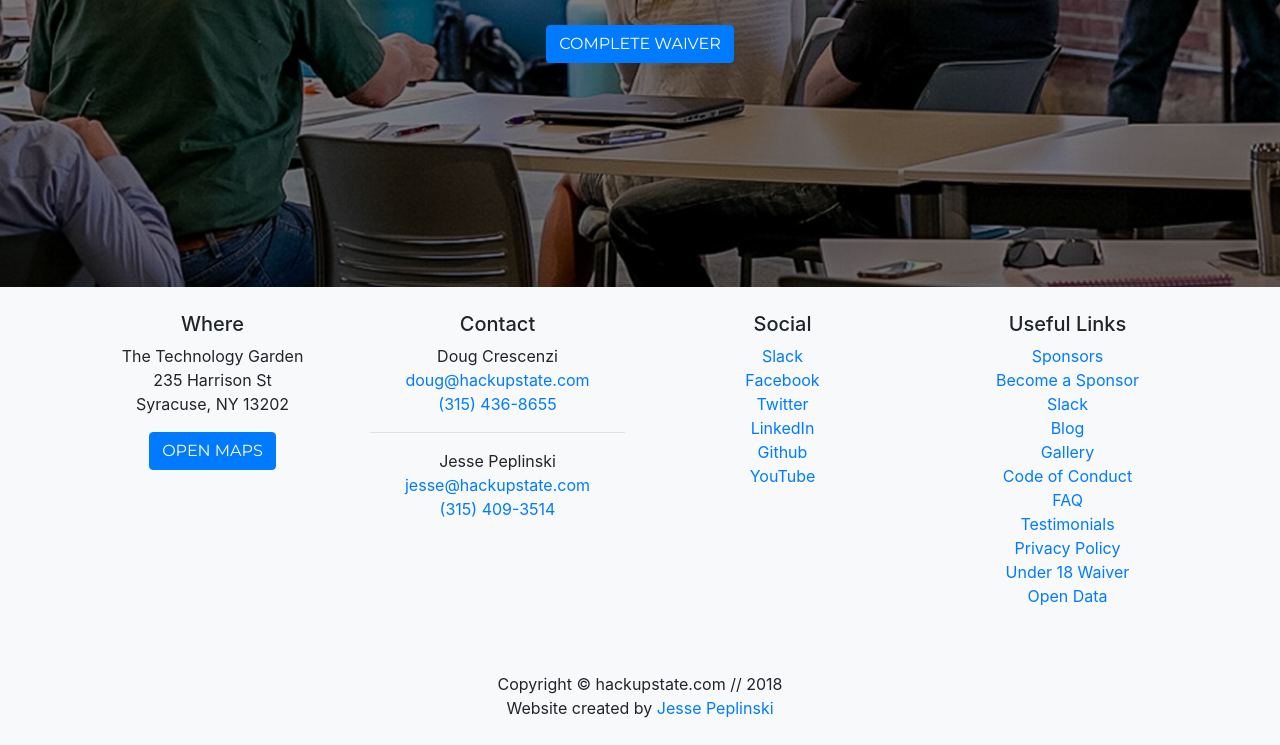
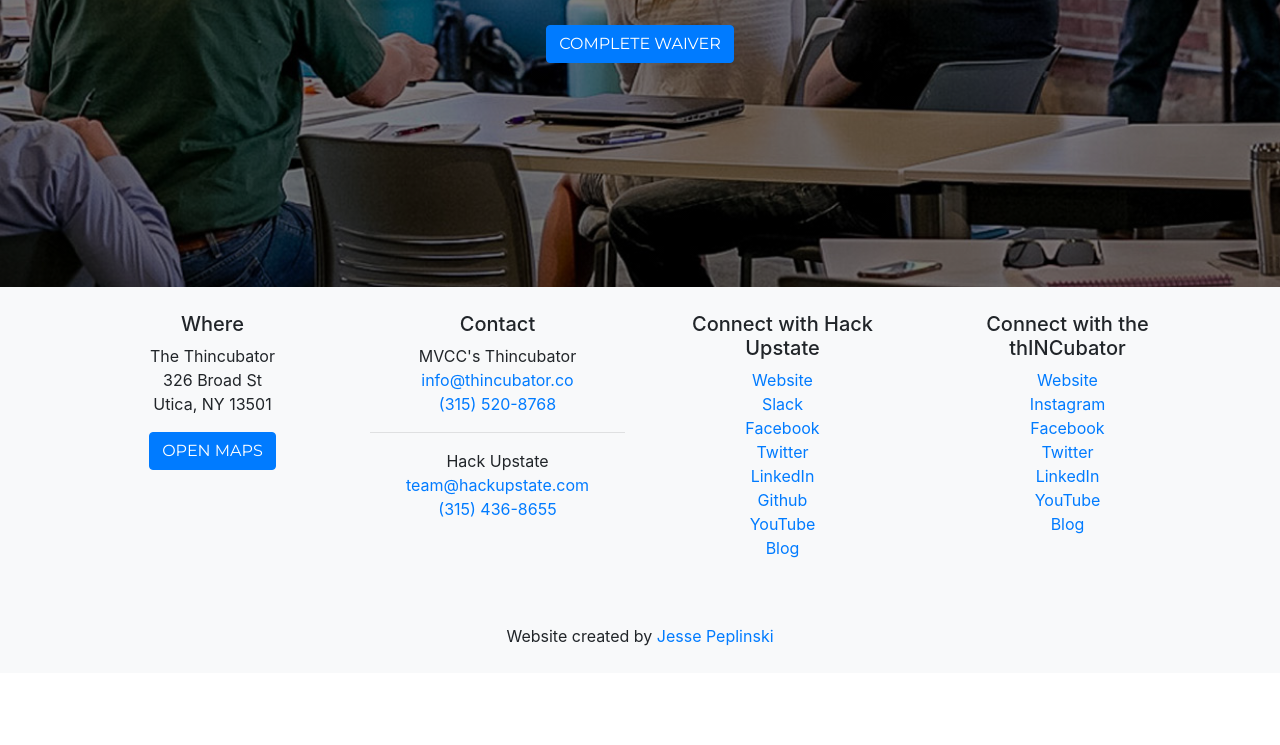
Before and after one commit to hackupstate/hack-mohawk-valley, a website with bundled scripts: page waiver.html in a window 1280 px wide. Shown: the part 544-1289 px from the top of the page. After the commit the page ends 1217 px from the top, so only its background shows below. Built offline with nearby package versions, Linux system fonts and the light colour scheme; a web font is replaced by a local one.

Commit message:
Update footers

```diff
--- a/waiver.html
+++ b/waiver.html
@@ -104,12 +104,12 @@
           <h5>Where</h5>
 
           <ul class="no-bullet">
-            <li>The Technology Garden
-              <li>235 Harrison St</li>
-              <li>Syracuse, NY 13202</li>
+            <li>The Thincubator
+              <li>326 Broad St</li>
+              <li>Utica, NY 13501</li>
           </ul>
 
-          <a class="btn btn-primary text-uppercase" href="https://www.google.com/maps/dir/''/the+technology+garden/data=!4m5!4m4!1m0!1m2!1m1!1s0x89d9f3be64671fcb:0xd90a35d916f066ff?sa=X&ved=0ahUKEwjp9r3xg_bYAhVL0YMKHXN0B10Q9RcIlwEwEA"
+          <a class="btn btn-primary text-uppercase" href="https://www.google.com/maps?ll=43.102643,-75.223997&z=16&t=m&hl=en-US&gl=US&mapclient=embed&q=326+Broad+St+Utica,+NY+13501"
             target="_blank">Open Maps</a>
 
         </div>
@@ -117,29 +117,32 @@
           <h5>Contact</h5>
           <ul class="no-bullet">
 
-            <li>Doug Crescenzi</li>
+            <li>MVCC's Thincubator</li>
             <li>
-              <a href="mailto:doug@hackupstate.com">doug@hackupstate.com</a>
+              <a href="mailto:info@thincubator.co">info@thincubator.co</a>
+            </li>
+            <li>
+              <a href="tel:315-520-8768">(315) 520-8768</a>
+            </li>
+
+            <hr>
+
+            <li>Hack Upstate</li>
+            <li>
+              <a href="mailto:team@hackupstate.com">team@hackupstate.com</a>
             </li>
             <li>
               <a href="tel:315-436-8655">(315) 436-8655</a>
             </li>
 
-            <hr>
-
-            <li>Jesse Peplinski</li>
-            <li>
-              <a href="mailto:jesse@hackupstate.com">jesse@hackupstate.com</a>
-            </li>
-            <li>
-              <a href="tel:315-409-3514">(315) 409-3514</a>
-            </li>
-
           </ul>
         </div>
         <div class="col-md-3 mb-5">
-          <h5>Social</h5>
+          <h5>Connect with Hack Upstate</h5>
           <ul class="no-bullet">
+            <li>
+              <a href="http://hackupstate.com/" target="_blank">Website</a>
+            </li>
             <li>
               <a href="http://huslack.herokuapp.com/" target="_blank">Slack</a>
             </li>
@@ -158,49 +161,40 @@
             <li>
               <a href="https://www.youtube.com/user/hackupstate" target="_blank">YouTube</a>
             </li>
-          </ul>
-        </div>
-        <div class="col-md-3 mb-5">
-          <h5>Useful Links</h5>
-          <ul class="no-bullet">
-            <li>
-              <a href="sponsors.html">Sponsors</a>
-            </li>
-            <li>
-              <a href="become-a-sponsor.html">Become a Sponsor</a>
-            </li>
-            <li>
-              <a href="http://huslack.herokuapp.com/" target="_blank">Slack</a>
-            </li>
             <li>
               <a href="https://medium.com/@hackupstate" target="_blank">Blog</a>
             </li>
+          </ul>
+        </div>
+
+        <div class="col-md-3 mb-5">
+          <h5>Connect with the thINCubator</h5>
+          <ul class="no-bullet">
             <li>
-              <a href="https://www.facebook.com/hackupstate.org/photos/?tab=albums" target="_blank">Gallery</a>
+              <a href=" http://thincubator.co/" target="_blank">Website</a>
             </li>
             <li>
-              <a href="conduct.html">Code of Conduct</a>
+              <a href="https://www.instagram.com/thincubator/?hl=en" target="_blank">Instagram</a>
             </li>
             <li>
-              <a href="faq.html">FAQ</a>
+              <a href="https://www.facebook.com/pages/Thincubator/1582036492056457?fref=ts" target="_blank">Facebook</a>
             </li>
             <li>
-              <a href="testimonials.html">Testimonials</a>
+              <a href="https://twitter.com/thethincubator" target="_blank">Twitter</a>
             </li>
             <li>
-              <a href="privacy.html">Privacy Policy</a>
+              <a href="https://www.linkedin.com/company/the-thincubator" target="_blank">LinkedIn</a>
             </li>
             <li>
-              <a href="waiver.html">Under 18 Waiver</a>
+              <a href="https://www.youtube.com/channel/UC2JEMcjVAnTxO3iQS_cwZPg" target="_blank">YouTube</a>
             </li>
             <li>
-              <a href="open-data.html">Open Data</a>
+              <a href="http://thincubator.co/blog/" target="_blank">Blog</a>
             </li>
           </ul>
         </div>
       </div>
       <div class="copyright text-center">
-        <div class="span12">Copyright © hackupstate.com // 2018</div>
         <div class="span12">Website created by
           <a href="http://jessepeplinski.com" target="_blank">Jesse Peplinski</a>
         </div>
@@ -219,32 +213,6 @@
   <script src="js/agency.min.js"></script>
 
   <!-- Google Analytics -->
-  <script type="text/javascript">
-    var _gaq = _gaq || [];
-    _gaq.push(['_setAccount', 'UA-28926434-6']);
-    _gaq.push(['_trackPageview']);
-
-    (function () {
-      var ga = document.createElement('script'); ga.type = 'text/javascript'; ga.async = true;
-      ga.src = ('https:' == document.location.protocol ? 'https://ssl' : 'http://www') + '.google-analytics.com/ga.js';
-      var s = document.getElementsByTagName('script')[0]; s.parentNode.insertBefore(ga, s);
-    })();
-  </script>
-
-  <!-- Drip -->
-  <script type="text/javascript">
-    var _dcq = _dcq || [];
-    var _dcs = _dcs || {};
-    _dcs.account = '8668207';
-
-    (function () {
-      var dc = document.createElement('script');
-      dc.type = 'text/javascript'; dc.async = true;
-      dc.src = '//tag.getdrip.com/8668207.js';
-      var s = document.getElementsByTagName('script')[0];
-      s.parentNode.insertBefore(dc, s);
-    })();
-  </script>
 
 </body>
 
```
Also changed, not shown: conduct.html (+33 -65 lines), open-data.html (+33 -65 lines), privacy.html (+33 -65 lines), README-aws.md (deleted), faq.html (line endings or trailing spaces).
